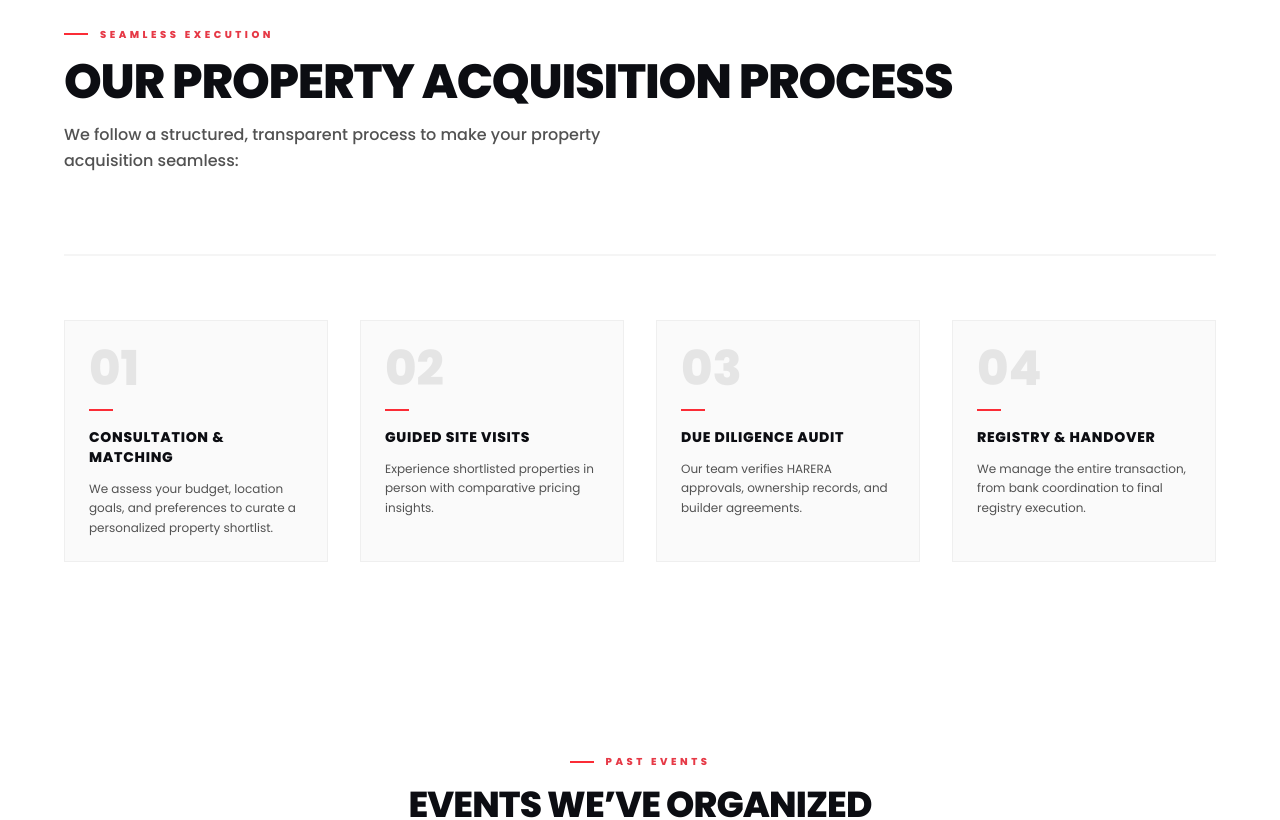
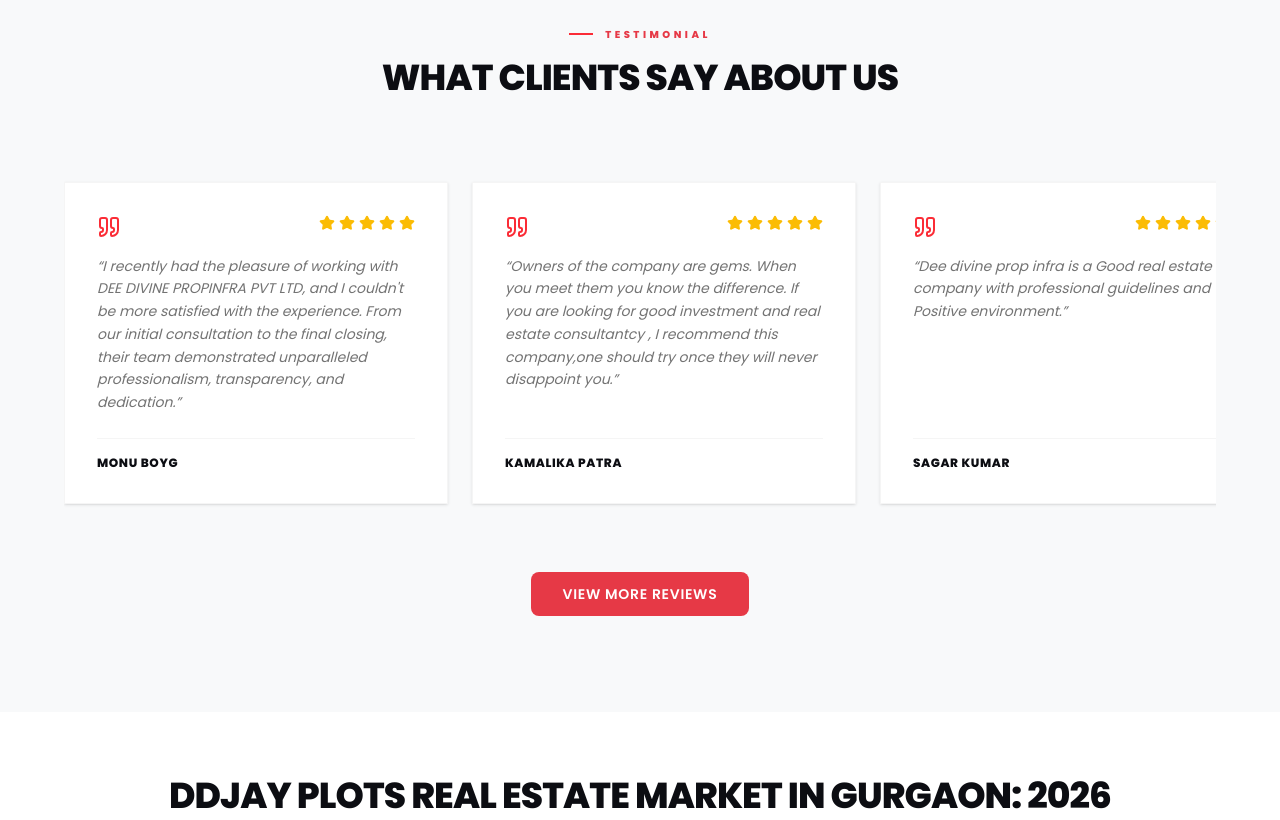
Before and after one commit to PunitDev0/DeeDivineWebsite, a Next.js app: page / in a window 1280 px wide. Shown: the part 6000-6820 px from the top of the page. Built offline with nearby package versions, Linux system fonts and the light colour scheme; no server answers.

Commit message:
added whatsapp link, move blog sec to last

```diff
--- a/src/components/FloatingSocialWidget.jsx
+++ b/src/components/FloatingSocialWidget.jsx
@@ -17,7 +17,7 @@
           <path d="M21 11.5a8.38 8.38 0 0 1-.9 3.8 8.5 8.5 0 0 1-7.6 4.7 8.38 8.38 0 0 1-3.8-.9L3 21l1.9-5.7a8.38 8.38 0 0 1-.9-3.8 8.5 8.5 0 0 1 4.7-7.6 8.38 8.38 0 0 1 3.8-.9h.5a8.48 8.48 0 0 1 8 8v.5z"/>
         </svg>
       ),
-      url: "#",
+      url: "https://wa.me/919211494111",
       color: "hover:text-white hover:bg-[#25D366] hover:border-[#25D366]",
     },
     {
--- a/src/components/hero-page/hero-page.jsx
+++ b/src/components/hero-page/hero-page.jsx
@@ -8,9 +8,7 @@
 
 import TestimonialsSection from './testimonials'
 import PrimeLocations from './PrimeLocations'
-import FeaturedEvents from './featured-events'
 import OurServices from './our-services'
-import BuyingRoadmap from './buying-roadmap'
 import FAQAccordion from './faq-accordion'
 import AnimatedWave from './animated-wave-top'
 import AnimatedWave2 from './animated-wave-bottom'
@@ -28,13 +26,11 @@
         {/* <OngoingProject/> */}
         <PrimeLocations/>
         <OurServices/>
-        <BuyingRoadmap />
         {/* <AnimatedWave/> */}
-        <FeaturedEvents/>
+        <TestimonialsSection/>
         <HomeBlogSection />
         <FAQAccordion />
         {/* <AnimatedWave2/> */}
-        <TestimonialsSection/>
     </div>
   )
 }
```
